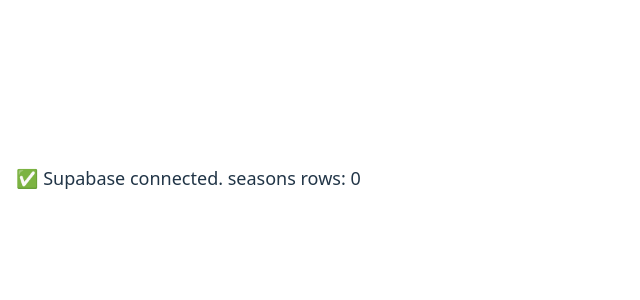
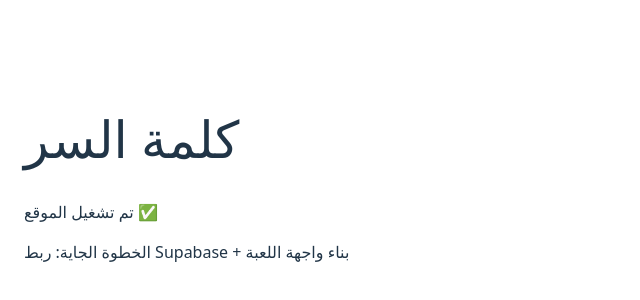
Before and after one commit to mosawi-school/kalimat-alsirr, a React (Vite) app: page / in a window 1280 px wide. Shown: the part 222-522 px from the top of the page, without its empty margins (0-640 px from the left). Built offline with nearby package versions, Linux system fonts and the light colour scheme; no server answers; the database is empty.

Commit message:
update home

```diff
--- a/src/App.jsx
+++ b/src/App.jsx
@@ -1,5 +1,9 @@
-import SupabaseTest from "./SupabaseTest";
-
 export default function App() {
-  return <SupabaseTest />;
+  return (
+    <div style={{ padding: 24, fontFamily: "system-ui" }}>
+      <h1>كلمة السر</h1>
+      <p>تم تشغيل الموقع ✅</p>
+      <p>الخطوة الجاية: ربط Supabase + بناء واجهة اللعبة</p>
+    </div>
+  );
 }
```
